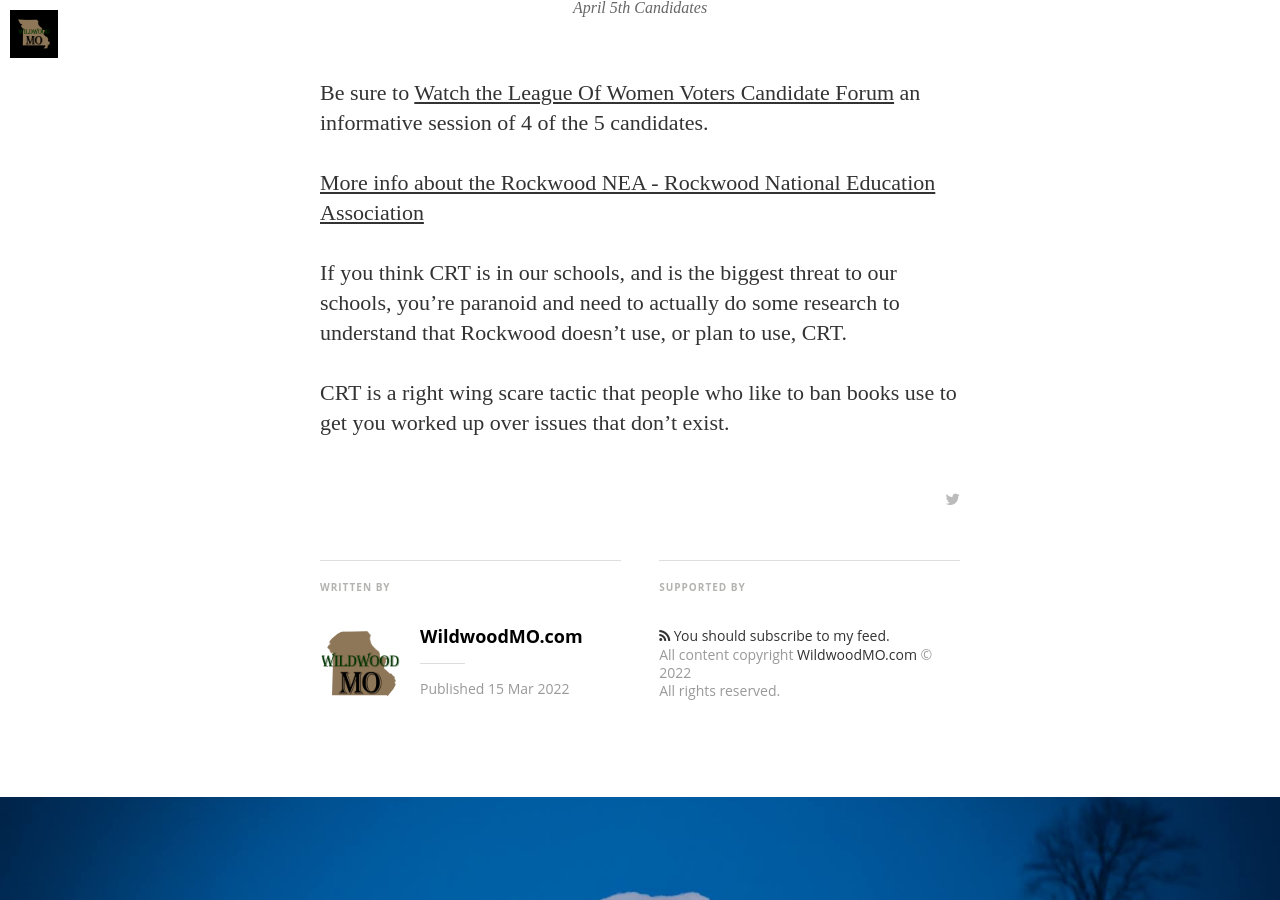
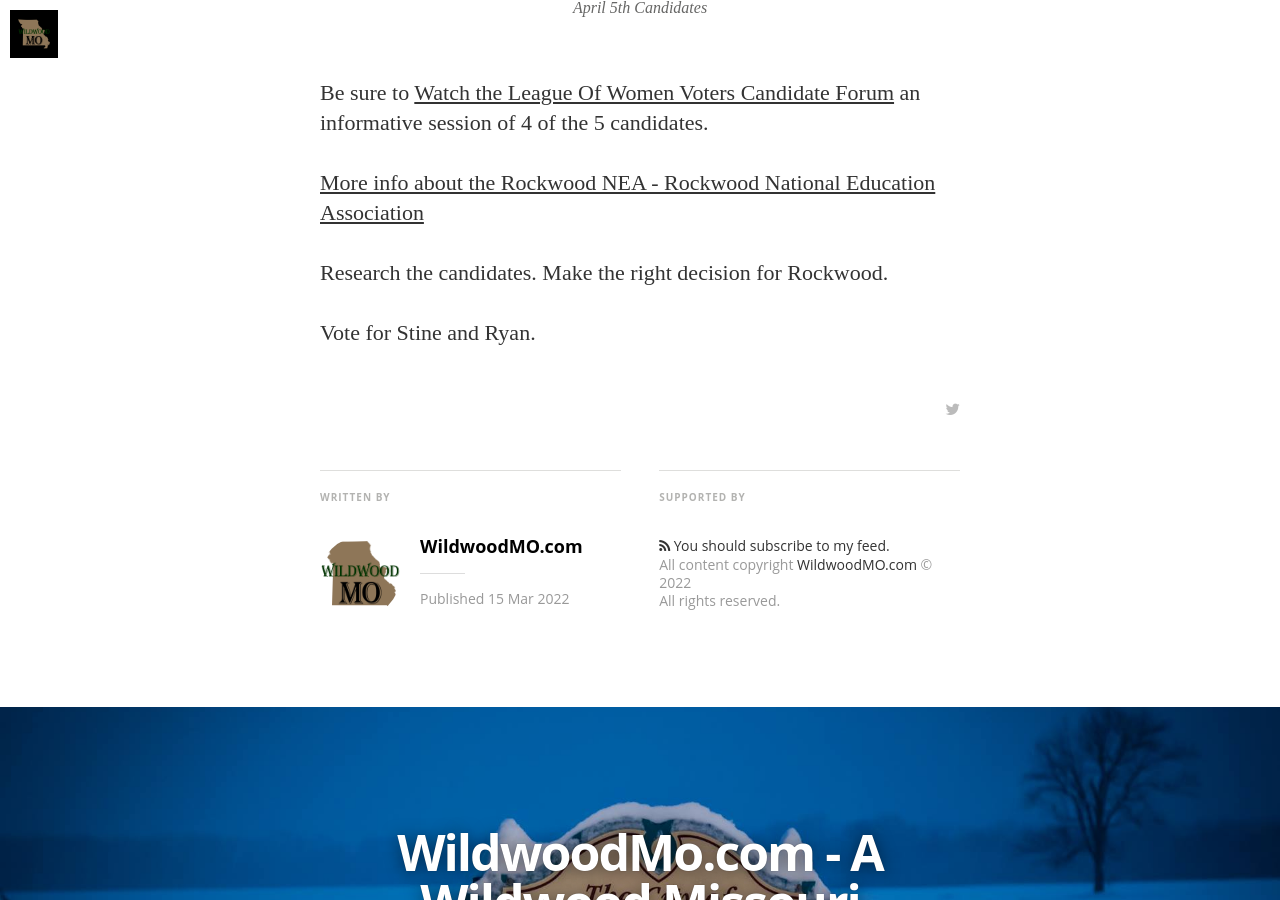
Before and after one commit to wildwoodmo/wildwoodmo.github.io, a Jekyll site: the page built from _posts/2022-03-14-rockwood-board-of-education-april-5-2022.markdown, in a window 1280 px wide and 900 px high, scrolled down 1959 px. Built offline with Jekyll 4.4.1, drawn with Linux system fonts in a browser that asks for light colours; nearby versions of some CDN libraries; some web fonts are replaced.

Commit message:
Updates to eagle file name

```diff
--- a/_posts/2022-03-14-rockwood-board-of-education-april-5-2022.markdown
+++ b/_posts/2022-03-14-rockwood-board-of-education-april-5-2022.markdown
@@ -16,6 +16,10 @@
 
 [More info about the Rockwood NEA - Rockwood National Education Association](https://rnea.org/)
 
-If you think CRT is in our schools, and is the biggest threat to our schools, you're paranoid and need to actually do some research to understand that Rockwood doesn't use, or plan to use, CRT.
+Research the candidates. Make the right decision for Rockwood.
 
-CRT is a right wing scare tactic that people who like to ban books use to get you worked up over issues that don't exist.
+Vote for Stine and Ryan.
+
+<!-- If you think CRT is in our schools, and is the biggest threat to our schools, you're paranoid and need to actually do some research to understand that Rockwood doesn't use, or plan to use, CRT.
+
+CRT is a right wing scare tactic that people who like to ban books use to get you worked up over issues that don't exist. -->
```
